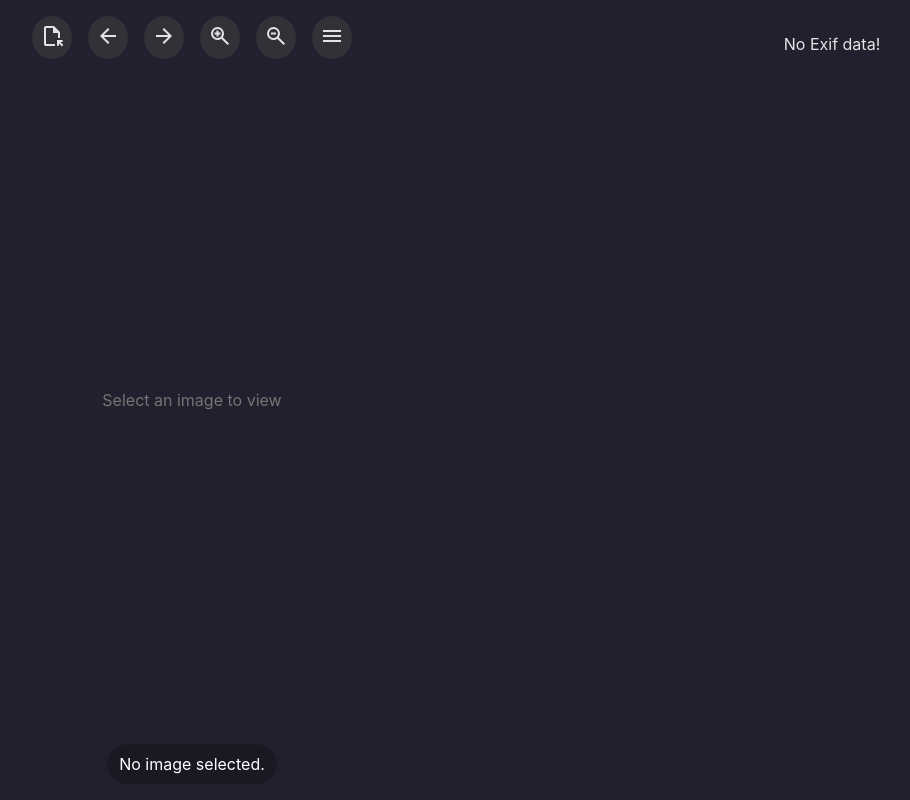
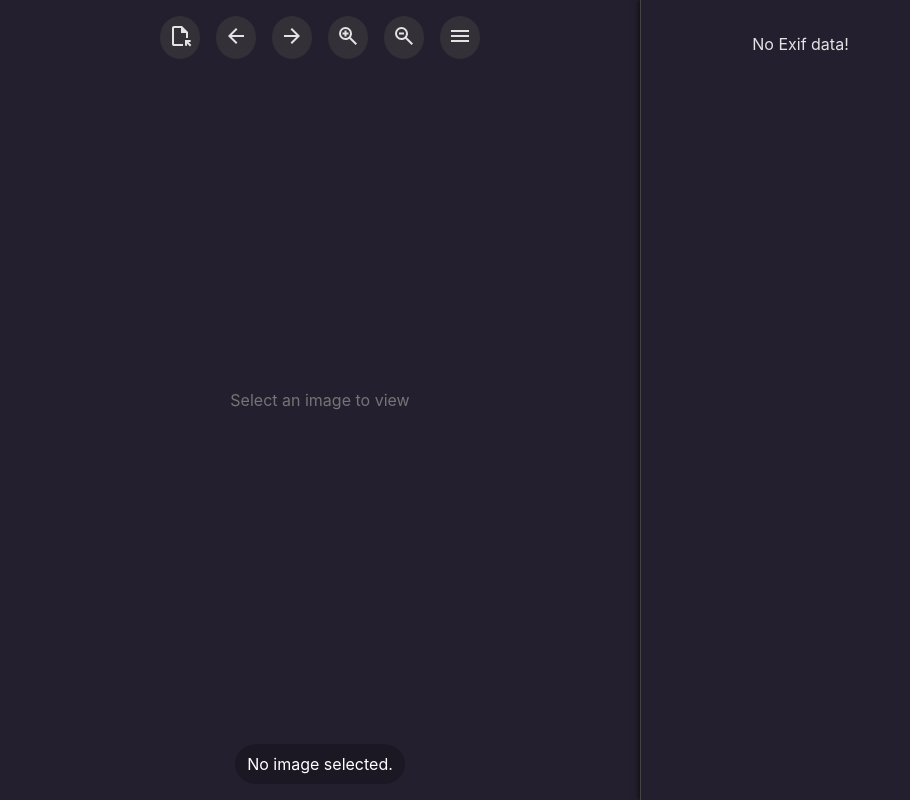
Before and after one commit to erynder-z/blickfang, a SvelteKit app: page / in a window 1280 px wide. Shown: the whole page, without its empty margins (320-1230 px from the left). Built offline with nearby package versions, Linux system fonts and the light colour scheme.

Commit message:
Display exif-sidebar as overlay

```diff
--- a/src/routes/+page.svelte
+++ b/src/routes/+page.svelte
@@ -6,36 +6,48 @@
   import ExifDisplaySidebar from "$lib/components/ExifDisplaySidebar.svelte";
 </script>
 
-<main class:sidebar-hidden={!$isSidebarVisible}>
+<main>
   <div class="image-section">
     <ImageView />
     <Controls />
     <ImageNameDisplay />
   </div>
-  <div class="sidebar-section"><ExifDisplaySidebar /></div>
+  <div class="sidebar-overlay" class:visible={$isSidebarVisible}>
+    <ExifDisplaySidebar />
+  </div>
 </main>
 
 <style>
   main {
     height: 100vh;
     position: relative;
-    display: grid;
-    grid-template-areas: "image-section sidebar-section";
-    grid-template-columns: 80% 20%;
-    grid-template-rows: minmax(0, 1fr);
-    transition: grid-template-columns 0.1s ease-in-out;
-  }
-
-  main.sidebar-hidden {
-    grid-template-columns: 100% 0;
+    overflow: hidden;
   }
 
   .image-section {
     position: relative;
+    height: 100%;
+    width: 100%;
   }
 
-  .sidebar-section {
-    overflow: hidden;
+  .sidebar-overlay {
+    position: absolute;
+    top: 0;
+    right: 0;
+    height: 100%;
+    width: 25%;
+    max-width: 350px;
+    min-width: 250px;
+    background-color: #241f2e;
+    transform: translateX(100%);
+    transition: transform 0.3s ease-in-out;
+    z-index: 20;
+    box-shadow: -2px 0 5px rgba(0, 0, 0, 0.5);
+    border-left: 1px solid #444;
+  }
+
+  .sidebar-overlay.visible {
+    transform: translateX(0);
   }
 
   :global(*, *:before, *:after) {
```
